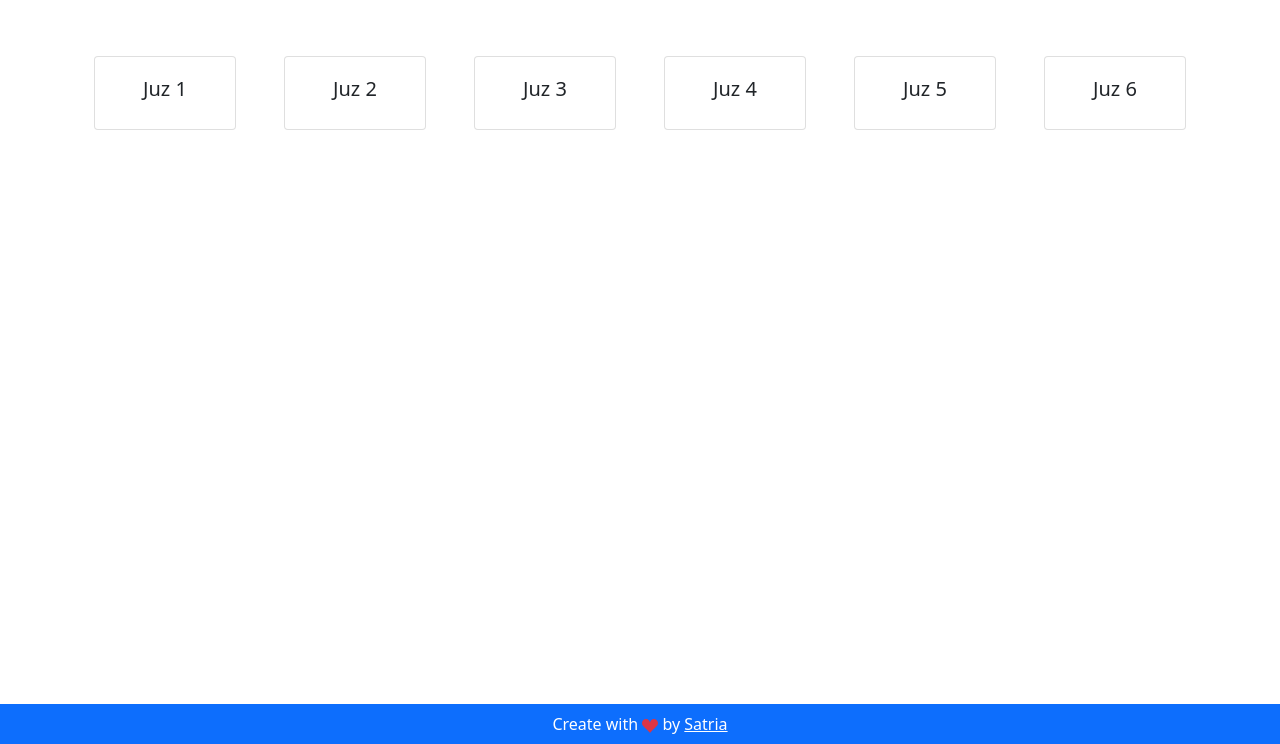
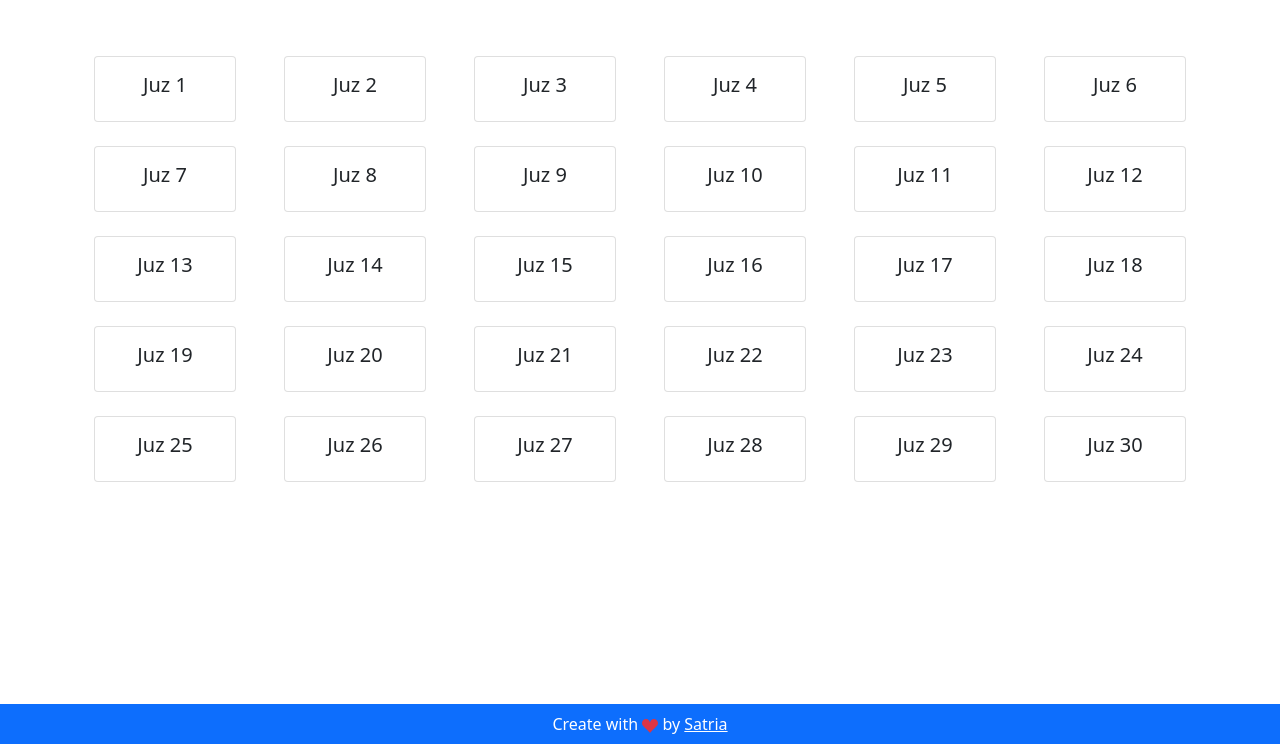
Before and after one commit to Nux-xader/Quran_App, a Flask app: page /juz in a window 1280 px wide. Shown: the part 56-800 px from the top of the page. Run offline with Flask 2, Linux system fonts and the light colour scheme; some libraries are stand-ins or nearby versions.

Commit message:
isi juz 50%

```diff
--- a/web/main.py
+++ b/web/main.py
@@ -1,4 +1,5 @@
-from flask import Flask, render_template
+from utils import *
+from flask import Flask, render_template, request
 
 app = Flask(__name__)
 APP_NAME = "Qur'an Online"
@@ -7,12 +8,32 @@ DEVELOPENT = True
 
 @app.route("/")
 def home():
-	return render_template("pages/index.html", app_name=APP_NAME, page="Home")
+	return render_template(
+		"pages/index.html",
+		app_name=APP_NAME,
+		page="Home"
+	)
 
 
 @app.route("/juz")
 def juz():
-	return render_template("pages/juz.html", app_name=APP_NAME, page="Juz")
+	if "juz" in request.args:
+		juz = request.args.get('juz')
+		return render_template(
+			"pages/isi_juz.html",
+			app_name=APP_NAME,
+			page=f"Juz {juz}",
+			juz=juz
+		)
+
+	else:
+		all_juz = list_divider(6, [i for i in range(1, 31)])
+		return render_template(
+			"pages/juz.html",
+			app_name=APP_NAME,
+			page="Juz",
+			all_juz=all_juz
+		)
 
 
 
--- a/web/static/css/style.css
+++ b/web/static/css/style.css
@@ -15,6 +15,7 @@
 
 .content {
 	margin-top: 7rem;
+	margin-bottom: 5rem;
 }
 
 footer {
--- a/web/templates/layouts/base.html
+++ b/web/templates/layouts/base.html
@@ -1,3 +1,4 @@
+<!DOCTYPE html>
 <html lang="en">
   <head>
     <!-- Required meta tags -->
@@ -7,6 +8,7 @@
     <!-- Bootstrap CSS -->
     <link rel="stylesheet" href="{{ url_for('static', filename='css/style.css') }}">
     <link rel="stylesheet" href="{{ url_for('static', filename='vendor/bootstrap-5.1.3-dist/css/bootstrap.min.css') }}">
+    <script src="{{ url_for('static', filename='vendor/jquery/jquery-3.5.1.slim.min.js') }}"></script>
     {% block customhead %}{% endblock %}
 
     <title>{{ app_name }} - {% block page %}{% endblock %}</title>
@@ -47,7 +49,6 @@
       Create with <svg xmlns="http://www.w3.org/2000/svg" width="16" height="16" fill="#dc3545" class="bi bi-suit-heart-fill" viewBox="0 0 16 16"><path d="M4 1c2.21 0 4 1.755 4 3.92C8 2.755 9.79 1 12 1s4 1.755 4 3.92c0 3.263-3.234 4.414-7.608 9.608a.513.513 0 0 1-.784 0C3.234 9.334 0 8.183 0 4.92 0 2.755 1.79 1 4 1z"/></svg> by <a href="https://github.com/Nux-xader" class="text-white">Satria</a>
     </footer>
 
-    <script src="{{ url_for('static', filename='vendor/jquery/jquery-3.5.1.slim.min.js') }}"></script>
     <script src="{{ url_for('static', filename='vendor/bootstrap-5.1.3-dist/js/bootstrap.bundle.min.js') }}"></script>
     {% block customfooter %}{% endblock %}
   </body>
--- a/web/templates/pages/juz.html
+++ b/web/templates/pages/juz.html
@@ -2,48 +2,17 @@
 {% block page %}{{ page }}{% endblock %}
 
 {% block content %}
+  {% for sub_juz in all_juz %}
     <div class="row text-center">
-  	<a href="/juz" class="col-md-2 mb-4 none-text-decoration text-dark">
-  		<div class="card" style="padding: 0.25rem;">
+      {% for juz in sub_juz %}
+      	<a href="/juz?juz={{ juz }}" class="col-md-2 mb-4 none-text-decoration text-dark">
+      		<div class="card">
       		  <div class="card-body">
-  		    <h5 class="card-title">Juz 1</h5>
+      		    <h5 class="card-title">Juz {{ juz }}</h5>
       		  </div>
       		</div>
       	</a>
-    <a href="/surah" class="col-md-2 mb-4 none-text-decoration text-dark">
-      <div class="card" style="padding: 0.25rem;">
-        <div class="card-body">
-          <h5 class="card-title">Juz 2</h5>
+      {% endfor %}
     </div>
-      </div>
-    </a>
-    <a href="/cari" class="col-md-2 mb-4 none-text-decoration text-dark">
-      <div class="card" style="padding: 0.25rem;">
-        <div class="card-body">
-          <h5 class="card-title">Juz 3</h5>
-        </div>
-      </div>
-    </a>
-    <a href="/cari" class="col-md-2 mb-4 none-text-decoration text-dark">
-      <div class="card" style="padding: 0.25rem;">
-        <div class="card-body">
-          <h5 class="card-title">Juz 4</h5>
-        </div>
-      </div>
-    </a>
-    <a href="/cari" class="col-md-2 mb-4 none-text-decoration text-dark">
-      <div class="card" style="padding: 0.25rem;">
-        <div class="card-body">
-          <h5 class="card-title">Juz 5</h5>
-        </div>
-      </div>
-    </a>
-    <a href="/cari" class="col-md-2 mb-4 none-text-decoration text-dark">
-      <div class="card" style="padding: 0.25rem;">
-        <div class="card-body">
-          <h5 class="card-title">Juz 6</h5>
-        </div>
-      </div>
-    </a>
-  </div>
+  {% endfor %}
 {% endblock %}
--- /dev/null
+++ b/web/utils.py
@@ -0,0 +1,12 @@
+def list_divider(count_subtask, list_obj):
+	result = []
+	subres = []
+	for x, y in enumerate(list_obj):
+		subres.append(y)
+		if (x+1)%count_subtask == 0:
+			result.append(subres)
+			subres = []
+	if len(subres) > 0:
+		result.append(subres)
+
+	return result
```
Also changed, not shown: web/templates/pages/isi_juz.html (added, +24 -0 lines), 1 other file. Lines whose indentation alone changed are shown as unchanged.
